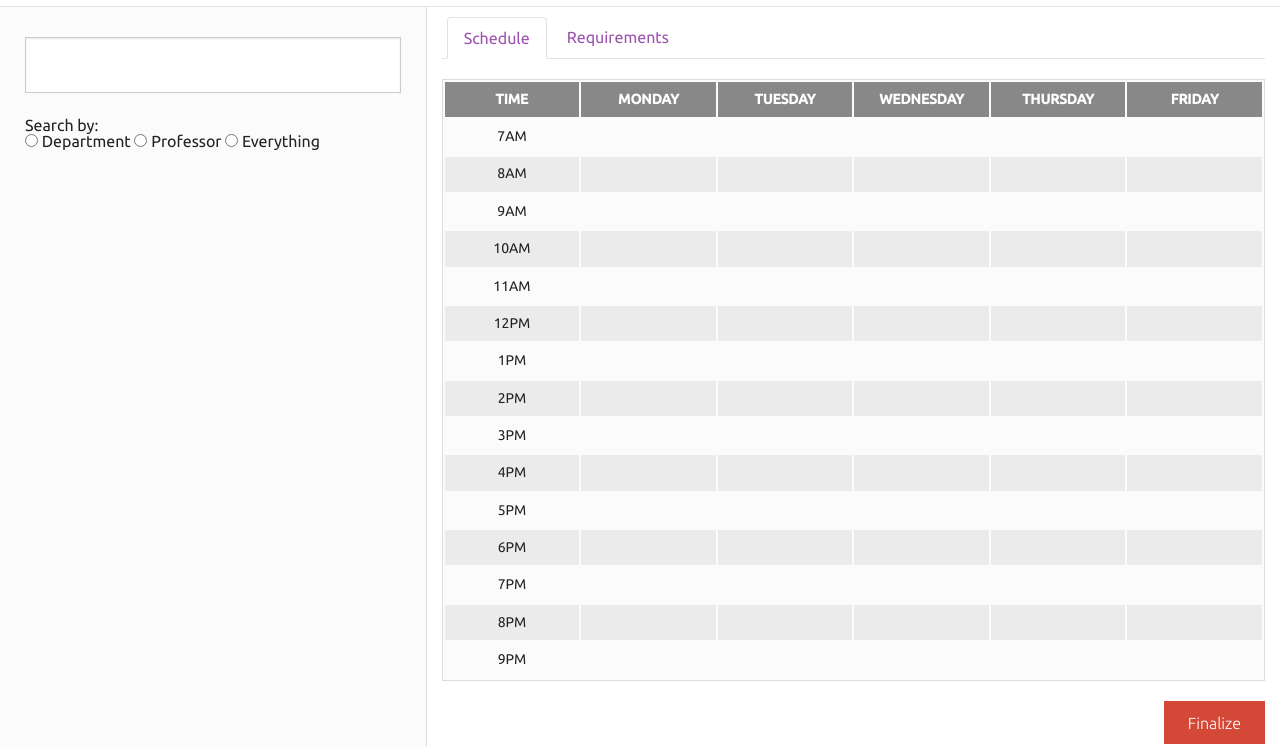
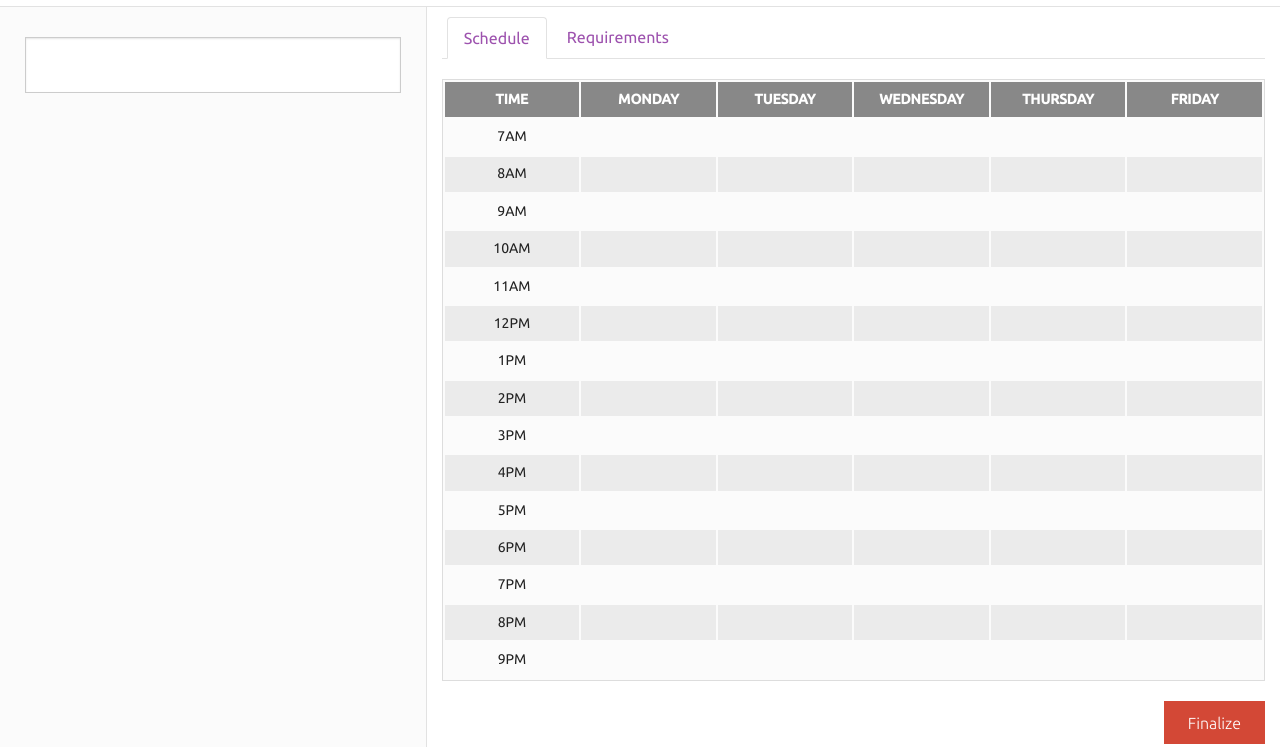
Before and after one commit to ilangray/massive-octo-batman, a website: page app/index.html at #/search in a window 1280 px wide. Shown: the part 53-800 px from the top of the page. Drawn offline with nearby package versions, Linux system fonts and the light colour scheme.

Commit message:
search improvements

```diff
--- a/app/scripts/controllers/search_ctrl.js
+++ b/app/scripts/controllers/search_ctrl.js
@@ -36,13 +36,13 @@ angular.module('uselessApp')
 
     $scope.searchFor = "tokens";
 
-    function searcher(){
-      return $filter('search')($scope.data,$scope.searchText,$scope.searchField);
+    $scope.searcher = function(){
+      $scope.results = $filter('search')($scope.data,$scope.searchText,$scope.searchField);
     }
 
     _.each(['searchText','searchField'],function(thing){
       $scope.$watch(thing,function(){
-        $scope.results = searcher();
+        $scope.searcher();
       });
     });
 
--- a/app/scripts/services/search.js
+++ b/app/scripts/services/search.js
@@ -104,7 +104,7 @@ angular.module('uselessApp')
     return {
       for: searchFor,
       field: searchField,
-      in: _.debounce(_.throttle(searchIn,200),200),
+      in: _.debounce(searchIn,200),
       inLimit: searchInLimit,
       fair: fairQuery,
       nop: nopQuery
--- a/app/views/search.html
+++ b/app/views/search.html
@@ -7,12 +7,14 @@
 <div ng-controller='SearchCtrl' class="columns large-4" id="left-col">
 	<div id="search-bar">
 		<input type="text" ng-model='searchText'>
+		<div name="advanced-search" ng-hide="true">
 			Search by:
 			<form name="searchFor">
 				<input type="radio" ng-model="searchField" value="dept"> Department
 				<input type="radio" ng-model="searchField" value="prof"> Professor
 				<input type="radio" ng-model="searchField" value="tokens"> Everything
 			</form>
+		</div>
 
 	</div>
 	<ul id="search-results">
```
Lines whose indentation alone changed are shown as unchanged.
